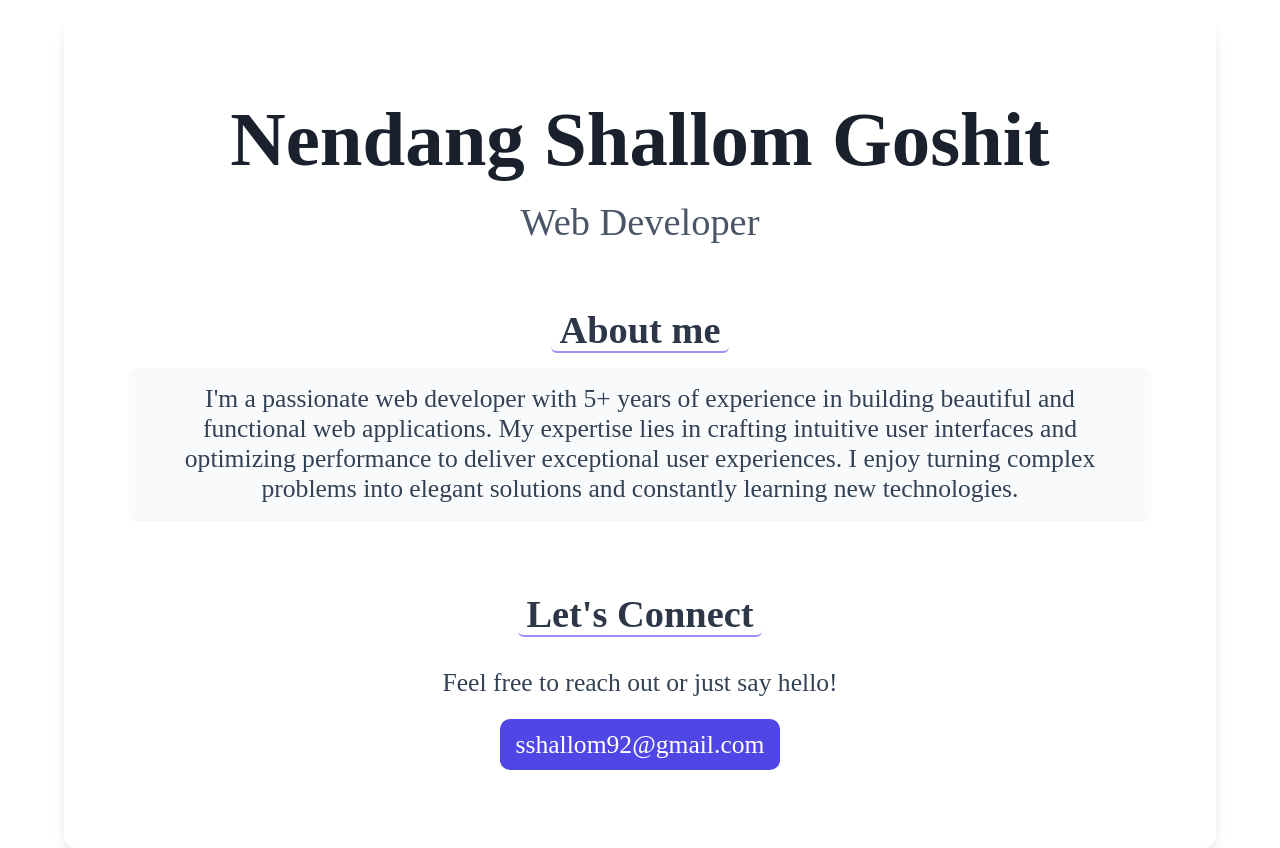
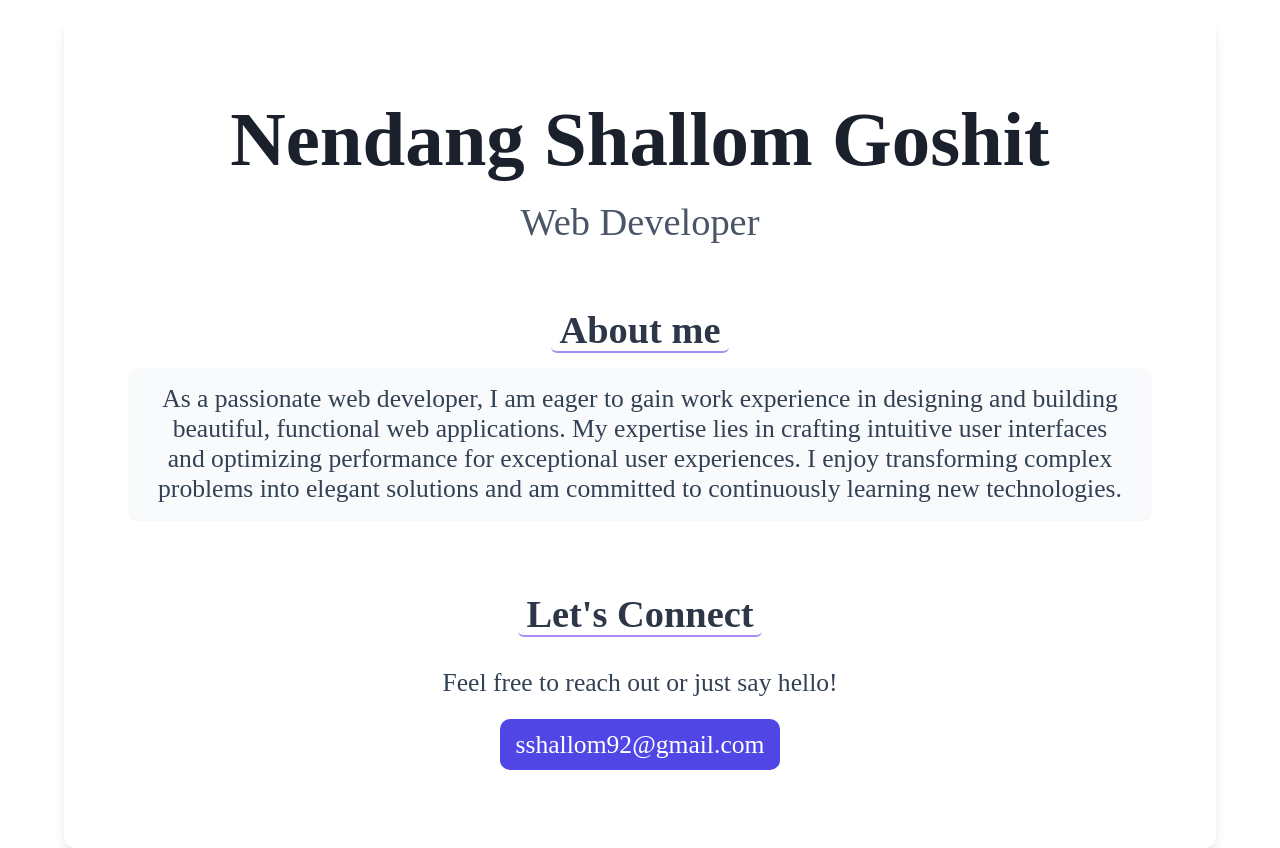
Before and after one commit to nenshallom/task1, a plain HTML site: page index.html in a window 1280 px wide. Drawn offline with Linux system fonts and the light colour scheme.

Commit message:
about me content

```diff
--- a/index.html
+++ b/index.html
@@ -19,7 +19,9 @@
             <div class="about-header">
                 <h2>About me</h2>
             </div>
-            <p>I'm a passionate web developer with 5+ years of experience in building beautiful and functional web applications. My expertise lies in crafting intuitive user interfaces and optimizing performance to deliver exceptional user experiences. I enjoy turning complex problems into elegant solutions and constantly learning new technologies.</p>
+            <p>As a passionate web developer, I am eager to gain work experience in designing and building beautiful, functional web applications. My expertise lies in crafting intuitive user interfaces and optimizing performance for exceptional user experiences. I enjoy transforming complex problems into elegant solutions and am committed to continuously learning new technologies.
+
+            </p>
          </section>
 
          <!-- Contact me -->
```
